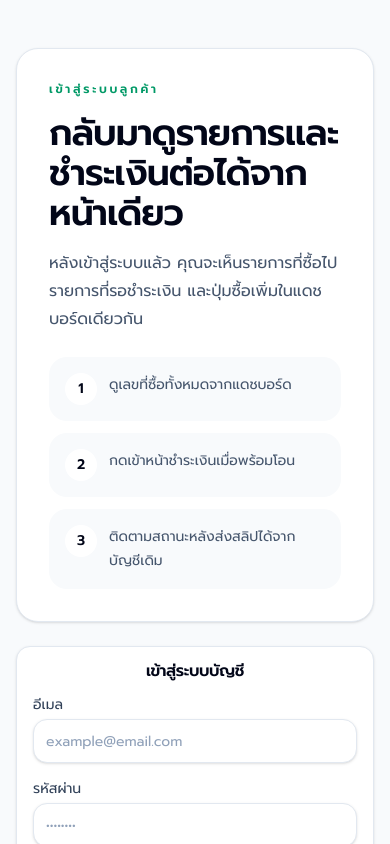
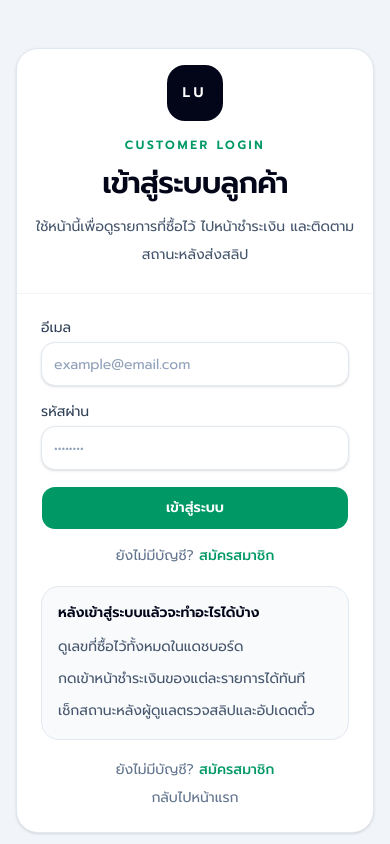
Before and after one commit to jirayuwannagul-tech/lotto-usa, a Next.js app: page /login in a window 390 px wide. Shown: the top 844 px of the page. Built offline with nearby package versions, Linux system fonts and the light colour scheme; no server answers.

Commit message:
Separate customer auth pages from homepage

```diff
--- a/src/app/login/page.tsx
+++ b/src/app/login/page.tsx
@@ -11,44 +11,49 @@ export default async function LoginPage() {
   if (session) redirect("/dashboard")
 
   return (
-    <div className="min-h-screen bg-slate-50 px-4 py-12">
-      <div className="mx-auto grid max-w-5xl gap-6 lg:grid-cols-[1fr_420px] lg:items-center">
-        <section className="rounded-3xl border border-slate-200 bg-white p-8 shadow-sm">
-          <p className="text-xs font-semibold tracking-[0.22em] text-emerald-600">เข้าสู่ระบบลูกค้า</p>
-          <h1 className="mt-4 text-4xl font-semibold tracking-tight text-slate-950">
-            กลับมาดูรายการและชำระเงินต่อได้จากหน้าเดียว
-          </h1>
-          <p className="mt-4 max-w-2xl text-base leading-7 text-slate-600">
-            หลังเข้าสู่ระบบแล้ว คุณจะเห็นรายการที่ซื้อไป รายการที่รอชำระเงิน และปุ่มซื้อเพิ่มในแดชบอร์ดเดียวกัน
-          </p>
+    <div className="min-h-screen bg-slate-100 px-4 py-12">
+      <div className="mx-auto flex min-h-[calc(100vh-6rem)] max-w-md items-center">
+        <Card className="w-full rounded-3xl border-slate-200 bg-white shadow-sm">
+          <CardHeader className="space-y-4 border-b border-slate-100 pb-6 text-center">
+            <div className="mx-auto flex h-14 w-14 items-center justify-center rounded-2xl bg-slate-950 text-sm font-semibold tracking-[0.28em] text-white">
+              LU
+            </div>
+            <div>
+              <p className="text-xs font-semibold tracking-[0.22em] text-emerald-600">CUSTOMER LOGIN</p>
+              <CardTitle className="mt-3 text-3xl tracking-tight text-slate-950">
+                เข้าสู่ระบบลูกค้า
+              </CardTitle>
+              <p className="mt-3 text-sm leading-7 text-slate-600">
+                ใช้หน้านี้เพื่อดูรายการที่ซื้อไว้ ไปหน้าชำระเงิน และติดตามสถานะหลังส่งสลิป
+              </p>
+            </div>
+          </CardHeader>
 
-          <div className="mt-6 space-y-3">
-            {[
-              "ดูเลขที่ซื้อทั้งหมดจากแดชบอร์ด",
-              "กดเข้าหน้าชำระเงินเมื่อพร้อมโอน",
-              "ติดตามสถานะหลังส่งสลิปได้จากบัญชีเดิม",
-            ].map((item, index) => (
-              <div key={item} className="flex gap-3 rounded-2xl bg-slate-50 p-4">
-                <div className="flex h-8 w-8 shrink-0 items-center justify-center rounded-full bg-white text-sm font-semibold text-slate-950">
-                  {index + 1}
-                </div>
-                <p className="text-sm leading-6 text-slate-600">{item}</p>
+          <CardContent className="space-y-5 p-6">
+            <LoginForm redirectTo="/dashboard" portal="customer" theme="light" />
+
+            <div className="rounded-2xl border border-slate-200 bg-slate-50 p-4 text-left">
+              <p className="text-sm font-semibold text-slate-950">หลังเข้าสู่ระบบแล้วจะทำอะไรได้บ้าง</p>
+              <div className="mt-3 space-y-2 text-sm leading-6 text-slate-600">
+                <p>ดูเลขที่ซื้อไว้ทั้งหมดในแดชบอร์ด</p>
+                <p>กดเข้าหน้าชำระเงินของแต่ละรายการได้ทันที</p>
+                <p>เช็กสถานะหลังผู้ดูแลตรวจสลิปและอัปเดตตั๋ว</p>
               </div>
-            ))}
-          </div>
-        </section>
+            </div>
 
-        <Card className="border-slate-200 bg-white shadow-sm">
-          <CardHeader>
-            <CardTitle className="text-center text-slate-950">เข้าสู่ระบบบัญชี</CardTitle>
-          </CardHeader>
-          <CardContent className="space-y-4">
-            <LoginForm redirectTo="/dashboard" portal="customer" theme="light" />
-            <p className="text-center text-sm text-slate-500">
-              <Link href="/" className="font-medium text-emerald-600 hover:underline">
-                กลับไปหน้าแรก
-              </Link>
-            </p>
+            <div className="space-y-2 text-center text-sm text-slate-500">
+              <p>
+                ยังไม่มีบัญชี?{" "}
+                <Link href="/register" className="font-medium text-emerald-600 hover:underline">
+                  สมัครสมาชิก
+                </Link>
+              </p>
+              <p>
+                <Link href="/" className="text-slate-500 hover:text-slate-700">
+                  กลับไปหน้าแรก
+                </Link>
+              </p>
+            </div>
           </CardContent>
         </Card>
       </div>
--- a/src/app/register/page.tsx
+++ b/src/app/register/page.tsx
@@ -22,7 +22,8 @@ export default function RegisterPage() {
   const [loading, setLoading] = useState(false)
 
   function update(field: string) {
-    return (e: React.ChangeEvent<HTMLInputElement>) => setForm((current) => ({ ...current, [field]: e.target.value }))
+    return (e: React.ChangeEvent<HTMLInputElement>) =>
+      setForm((current) => ({ ...current, [field]: e.target.value }))
   }
 
   async function handleSubmit(e: React.FormEvent) {
@@ -51,23 +52,25 @@ export default function RegisterPage() {
   }
 
   return (
-    <div className="min-h-screen bg-slate-50 px-4 py-12">
-      <div className="mx-auto grid max-w-5xl gap-6 lg:grid-cols-[1fr_460px] lg:items-center">
-        <section className="rounded-3xl border border-slate-200 bg-white p-8 shadow-sm">
-          <p className="text-xs font-semibold tracking-[0.22em] text-emerald-600">สมัครสมาชิก</p>
-          <h1 className="mt-4 text-4xl font-semibold tracking-tight text-slate-950">
-            สร้างบัญชีไว้เพื่อดูรายการเดิมและส่งสลิปได้ง่ายขึ้น
-          </h1>
-          <p className="mt-4 max-w-2xl text-base leading-7 text-slate-600">
-            ใช้บัญชีเดียวในการติดตามเลขที่ซื้อ รายการรอชำระเงิน และผลหลังผู้ดูแลอัปเดตสถานะให้เรียบร้อยแล้ว
-          </p>
-        </section>
+    <div className="min-h-screen bg-slate-100 px-4 py-12">
+      <div className="mx-auto flex min-h-[calc(100vh-6rem)] max-w-lg items-center">
+        <Card className="w-full rounded-3xl border-slate-200 bg-white shadow-sm">
+          <CardHeader className="space-y-4 border-b border-slate-100 pb-6 text-center">
+            <div className="mx-auto flex h-14 w-14 items-center justify-center rounded-2xl bg-slate-950 text-sm font-semibold tracking-[0.28em] text-white">
+              LU
+            </div>
+            <div>
+              <p className="text-xs font-semibold tracking-[0.22em] text-emerald-600">CUSTOMER REGISTER</p>
+              <CardTitle className="mt-3 text-3xl tracking-tight text-slate-950">
+                สมัครสมาชิก
+              </CardTitle>
+              <p className="mt-3 text-sm leading-7 text-slate-600">
+                สร้างบัญชีไว้เพื่อดูรายการเดิม ส่งสลิป และติดตามสถานะการซื้อได้จากบัญชีเดียว
+              </p>
+            </div>
+          </CardHeader>
 
-        <Card className="border-slate-200 bg-white shadow-sm">
-          <CardHeader>
-            <CardTitle className="text-center text-slate-950">สมัครสมาชิกใหม่</CardTitle>
-          </CardHeader>
-          <CardContent>
+          <CardContent className="p-6">
             <form onSubmit={handleSubmit} className="space-y-4">
               <div className="space-y-2">
                 <Label className="text-slate-700">ชื่อ - นามสกุล *</Label>
@@ -79,6 +82,7 @@ export default function RegisterPage() {
                   required
                 />
               </div>
+
               <div className="space-y-2">
                 <Label className="text-slate-700">อีเมล *</Label>
                 <Input
@@ -90,6 +94,7 @@ export default function RegisterPage() {
                   required
                 />
               </div>
+
               <div className="grid grid-cols-2 gap-3">
                 <div className="space-y-2">
                   <Label className="text-slate-700">เบอร์โทรศัพท์</Label>
@@ -110,6 +115,7 @@ export default function RegisterPage() {
                   />
                 </div>
               </div>
+
               <div className="space-y-2">
                 <Label className="text-slate-700">รหัสผ่าน *</Label>
                 <Input
@@ -121,6 +127,7 @@ export default function RegisterPage() {
                   required
                 />
               </div>
+
               <div className="space-y-2">
                 <Label className="text-slate-700">ยืนยันรหัสผ่าน *</Label>
                 <Input
@@ -142,14 +149,21 @@ export default function RegisterPage() {
               >
                 {loading ? "กำลังสมัคร..." : "สมัครสมาชิก"}
               </Button>
+            </form>
 
-              <p className="text-center text-sm text-slate-500">
+            <div className="mt-5 space-y-2 text-center text-sm text-slate-500">
+              <p>
                 มีบัญชีแล้ว?{" "}
                 <Link href="/login" className="font-medium text-emerald-600 hover:underline">
                   เข้าสู่ระบบ
                 </Link>
               </p>
-            </form>
+              <p>
+                <Link href="/" className="text-slate-500 hover:text-slate-700">
+                  กลับไปหน้าแรก
+                </Link>
+              </p>
+            </div>
           </CardContent>
         </Card>
       </div>
```
